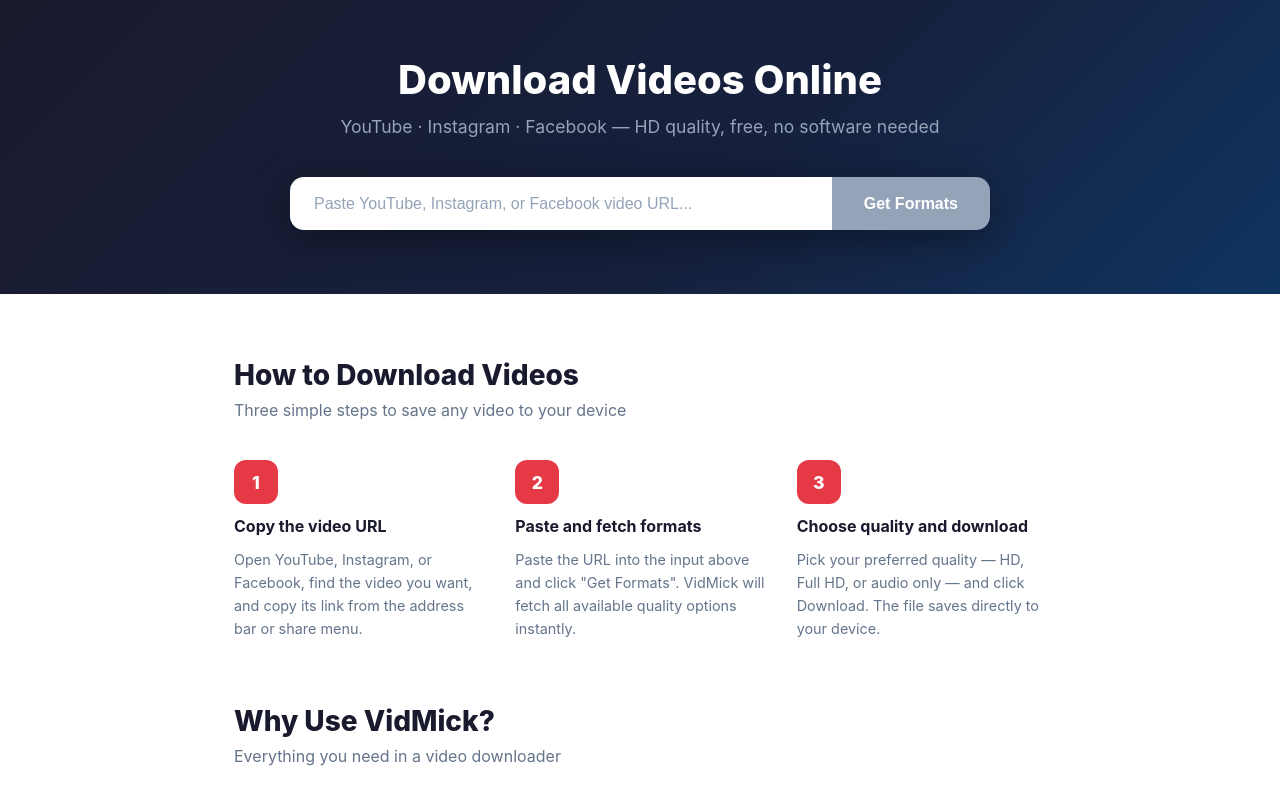
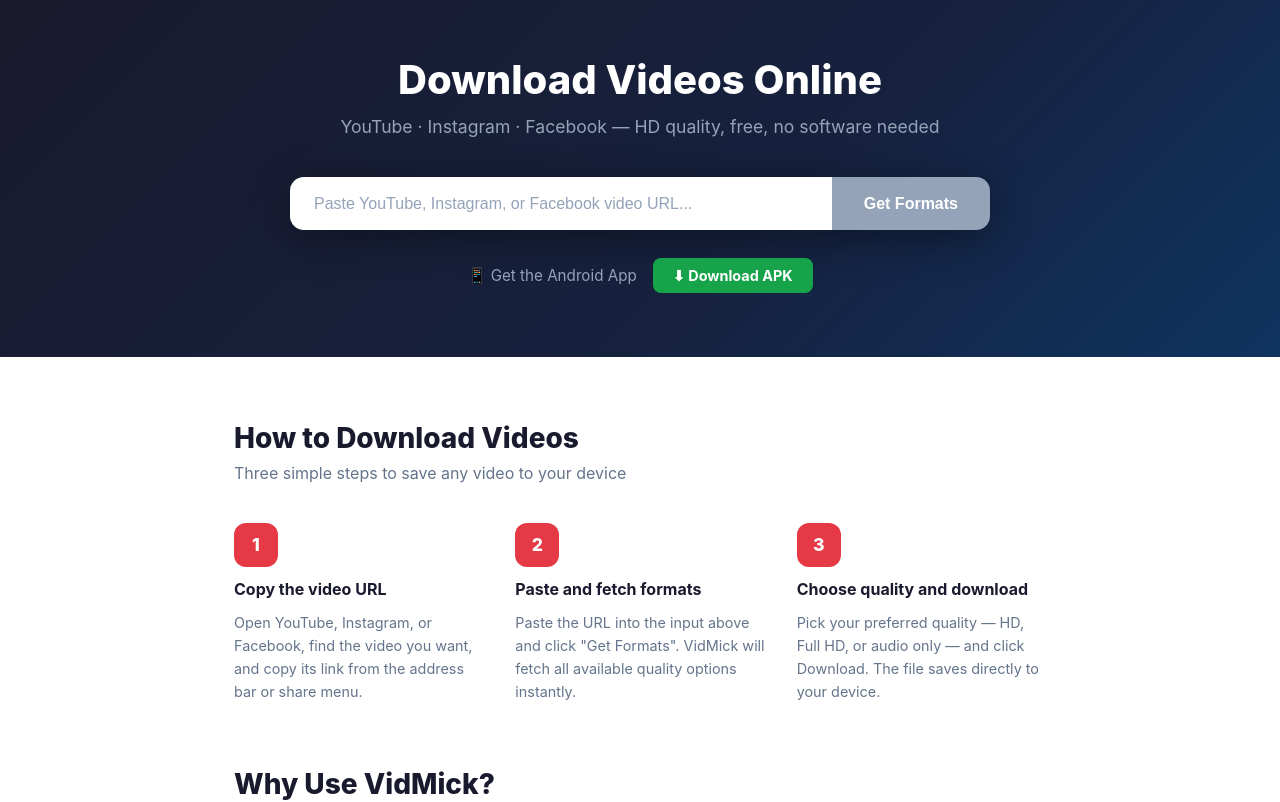
Before and after one commit to Rajesh736146/vidmick-web, a Next.js app: page / in a window 1280 px wide. Shown: the top 802 px of the page. Built offline with nearby package versions, Linux system fonts and the light colour scheme.

Commit message:
added-apk

```diff
--- a/app/globals.css
+++ b/app/globals.css
@@ -361,3 +361,34 @@
 footer a { color: #94a3b8; text-decoration: none; margin: 0 0.75rem; }
 footer a:hover { color: #fff; }
 .footer-links { margin-bottom: 1rem; }
+
+/* ── APK BANNER ── */
+.apk-banner {
+  display: flex;
+  align-items: center;
+  justify-content: center;
+  gap: 1rem;
+  margin-top: 1.75rem;
+  flex-wrap: wrap;
+}
+
+.apk-banner-text {
+  color: #94a3b8;
+  font-size: 0.95rem;
+}
+
+.apk-download-btn {
+  display: inline-flex;
+  align-items: center;
+  gap: 0.4rem;
+  padding: 0.55rem 1.25rem;
+  background: #16a34a;
+  color: #fff;
+  font-size: 0.9rem;
+  font-weight: 700;
+  border-radius: 8px;
+  text-decoration: none;
+  transition: background 0.2s;
+}
+
+.apk-download-btn:hover { background: #15803d; }
--- a/app/page.tsx
+++ b/app/page.tsx
@@ -46,6 +46,12 @@
         </p>
         <div className="input-section">
           <Downloader />
+        </div>
+        <div className="apk-banner">
+          <span className="apk-banner-text">📱 Get the Android App</span>
+          <a href="/vidmick.apk" download className="apk-download-btn">
+            ⬇ Download APK
+          </a>
         </div>
       </section>
 
```
Also changed, not shown: 1 other file (tests, documents, lock files or other folders).
